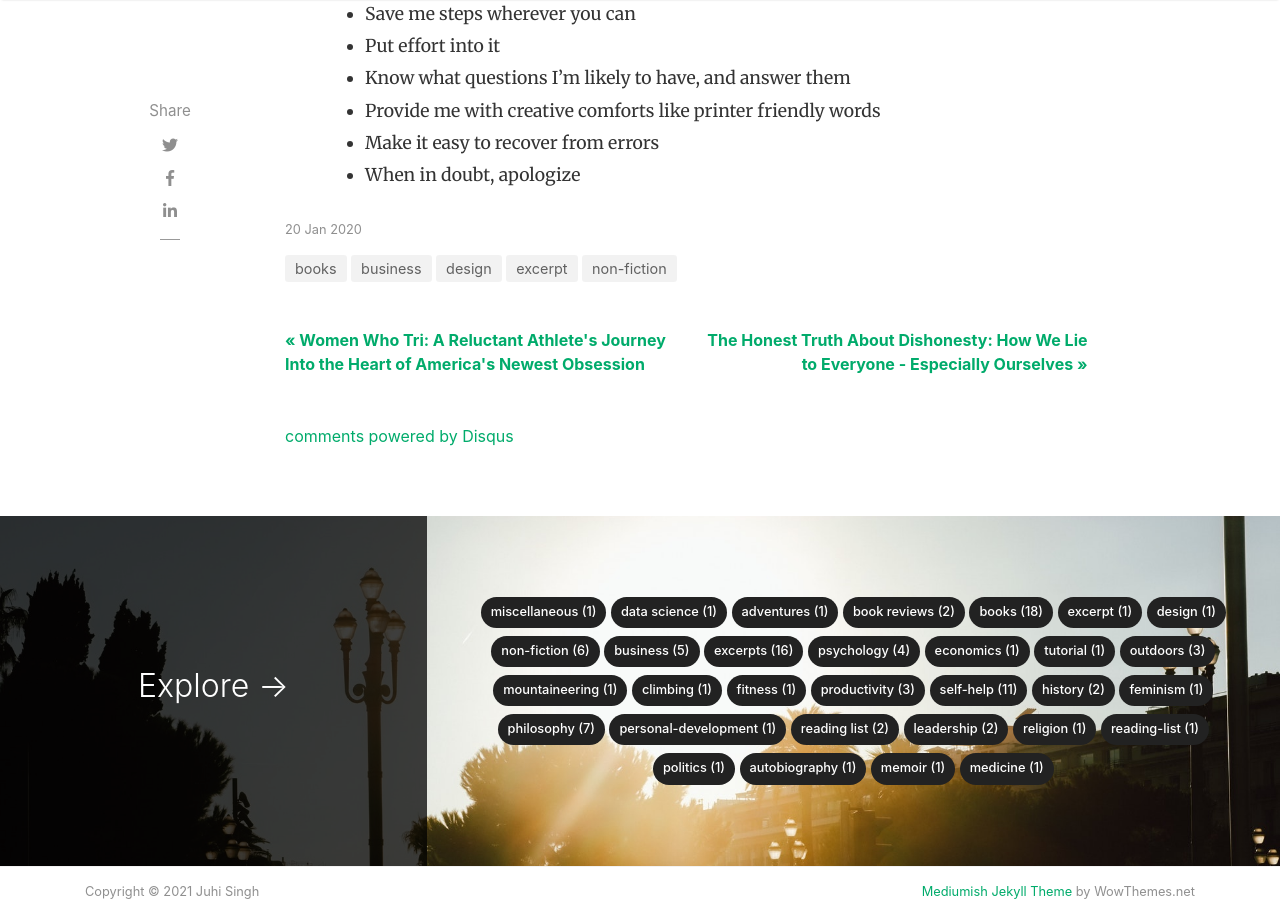
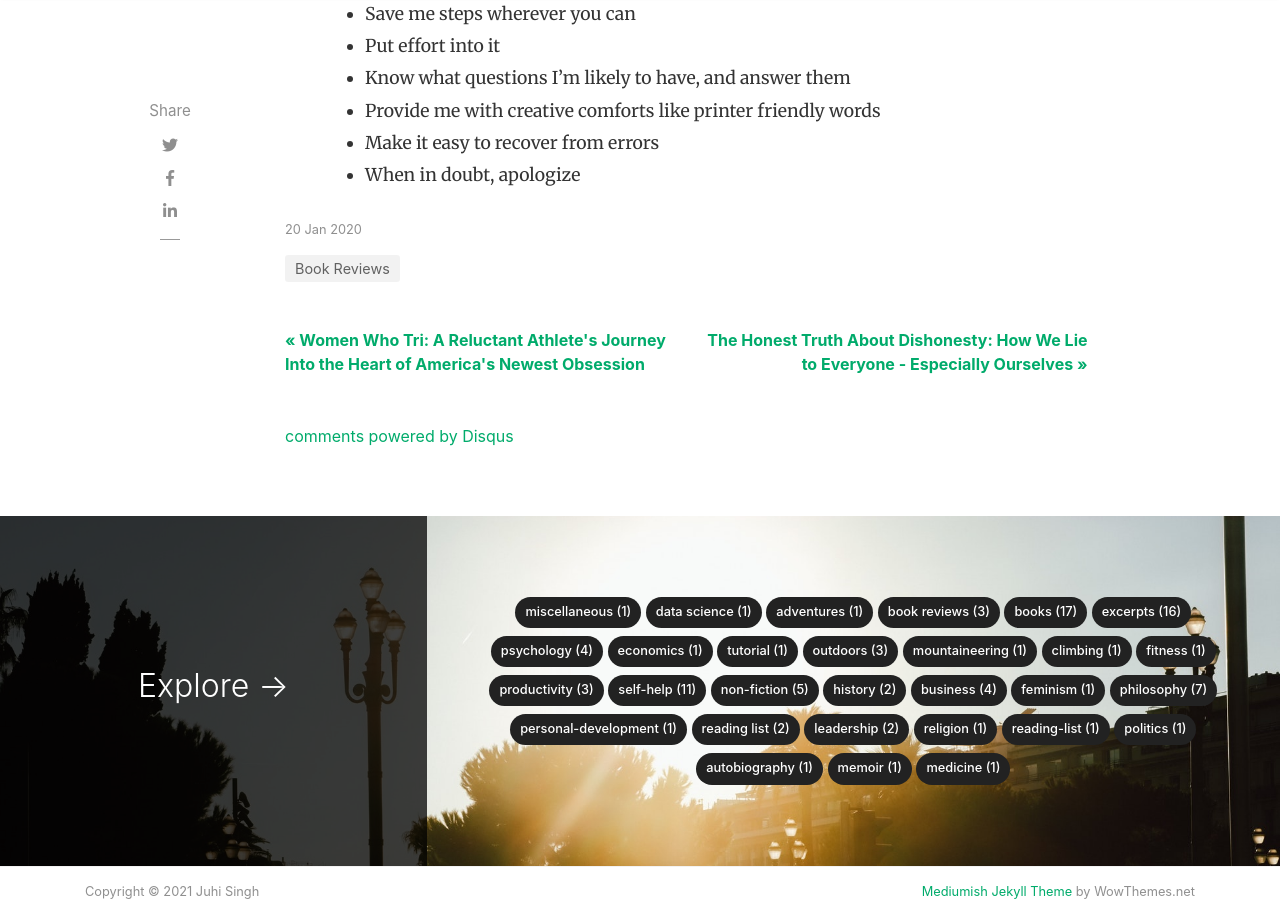
Before and after one commit to jsingh41/jsingh41.github.io, a Jekyll site: the page built from _posts/2020-01-20-dont_make_me_think.md, in a window 1280 px wide and 900 px high, scrolled down 5329 px. Built offline with Jekyll 4.4.1, drawn with Linux system fonts in a browser that asks for light colours; nearby versions of some CDN libraries; comment, search, counter and statistics services are not loaded.

Commit message:
Update 2020-01-20-dont_make_me_think.md

```diff
--- a/_posts/2020-01-20-dont_make_me_think.md
+++ b/_posts/2020-01-20-dont_make_me_think.md
@@ -2,7 +2,7 @@
 layout: post
 title:  "Don't Make Me Think, Revisited: A Common Sense Approach to Web Usability"
 author: juhi
-categories: [ books, excerpt, design, non-fiction, business ]
+categories: [ Book Reviews ]
 image: assets/images/dont_make_me_think.jpeg
 ---
 
```
